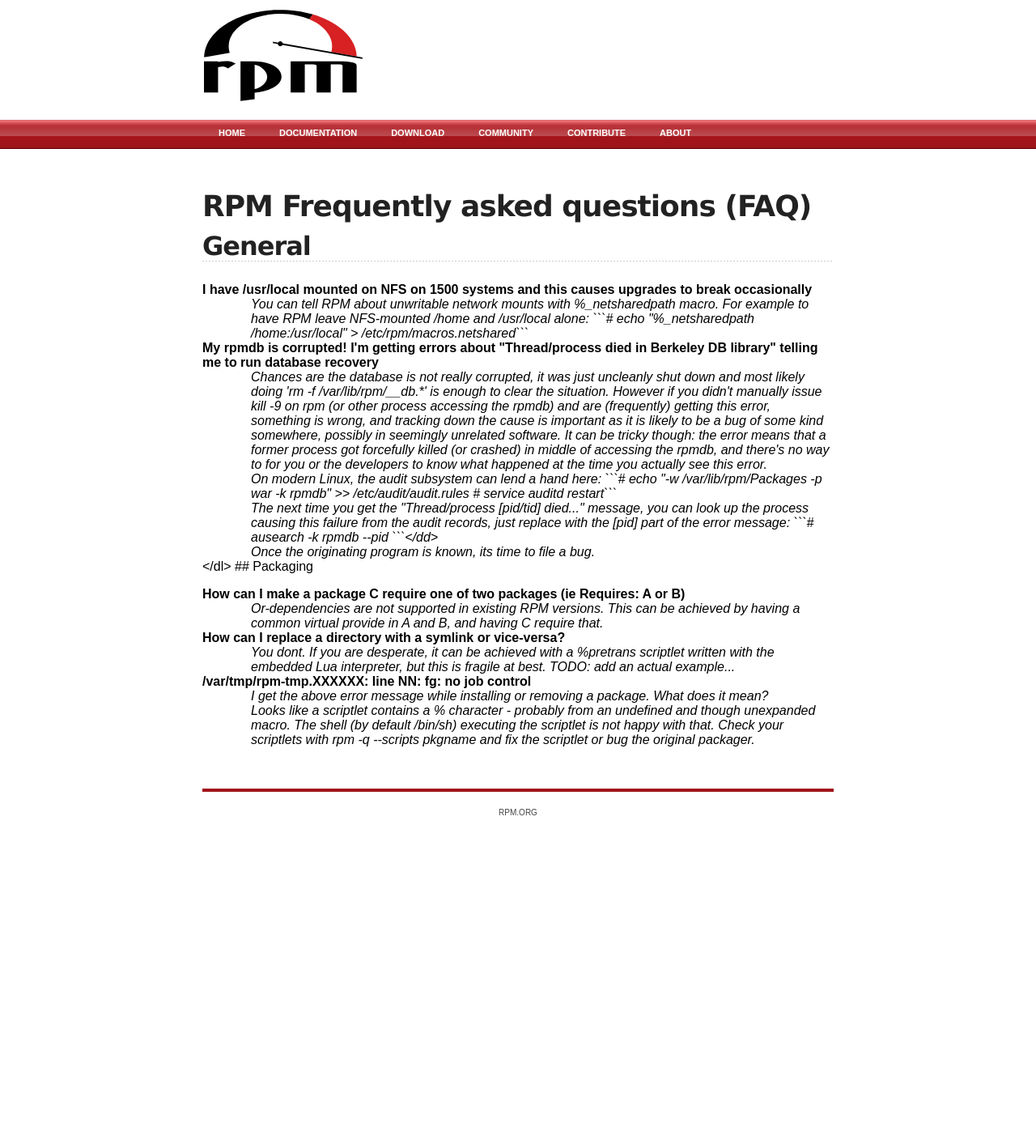
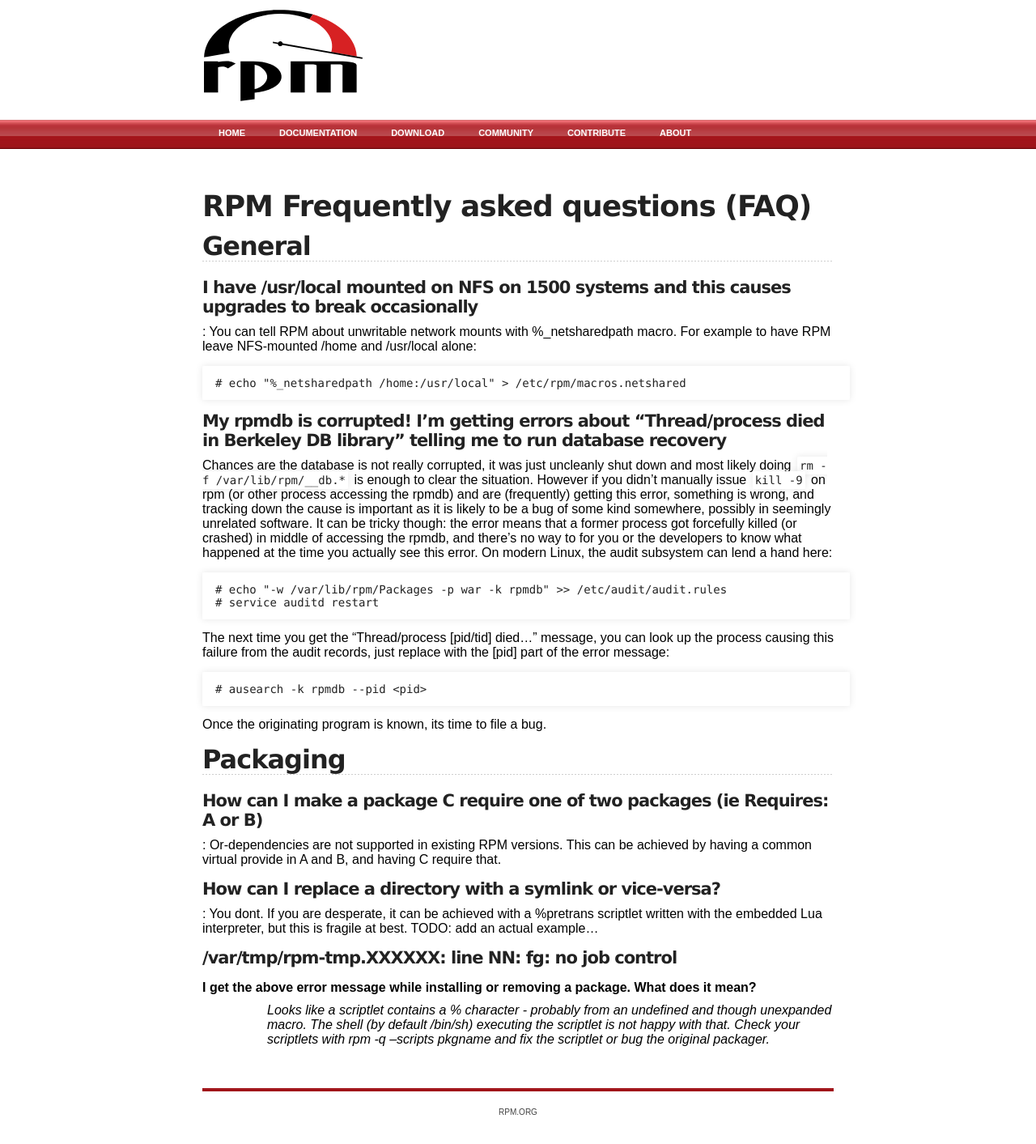
Before and after one commit to rpm-software-management/rpm-web, a Jekyll site: the page built from user_doc/faq.md, in a window 1280 px wide. Shown: the whole page at 81% size. Built offline with Jekyll 4.4.1, drawn with Linux system fonts in a browser that asks for light colours; before the commit the page ends 1043 px from its top, so only the background shows below that; part of the change alters nothing that is shown.

Commit message:
Eliminate html formatting and clean up FAQ a bit

````diff
--- a/user_doc/faq.md
+++ b/user_doc/faq.md
@@ -5,32 +5,55 @@ title: rpm.org - RPM Frequently asked questions (FAQ)
 # RPM Frequently asked questions (FAQ)
 
 ## General
-<dl>
-<dt>I have /usr/local mounted on NFS on 1500 systems and this causes upgrades to break occasionally</dt>
-<dd>You can tell RPM about unwritable network mounts with %_netsharedpath macro. For example to have RPM leave NFS-mounted /home and /usr/local alone:
-```# echo "%_netsharedpath /home:/usr/local" > /etc/rpm/macros.netshared```</dd>
-<dt>My rpmdb is corrupted! I'm getting errors about "Thread/process died in Berkeley DB library" telling me to run database recovery</dt>
-<dd>Chances are the database is not really corrupted, it was just uncleanly shut down and most likely doing 'rm -f /var/lib/rpm/__db.*' is enough to clear the situation. However if you didn't manually issue kill -9 on rpm (or other process accessing the rpmdb) and are (frequently) getting this error, something is wrong, and tracking down the cause is important as it is likely to be a bug of some kind somewhere, possibly in seemingly unrelated software. It can be tricky though: the error means that a former process got forcefully killed (or crashed) in middle of accessing the rpmdb, and there's no way to for you or the developers to know what happened at the time you actually see this error.</dd>
-<dd>On modern Linux, the audit subsystem can lend a hand here:
-```# echo "-w /var/lib/rpm/Packages -p war -k rpmdb" >> /etc/audit/audit.rules
-# service auditd restart```</dd>
-<dd>The next time you get the "Thread/process [pid/tid] died..." message, you can look up the process causing this failure from the audit records, just replace <pid> with the [pid] part of the error message:
-```# ausearch -k rpmdb --pid <pid>```</dd>
-<dd>Once the originating program is known, its time to file a bug.</dd>
-</dl>
+
+#### I have /usr/local mounted on NFS on 1500 systems and this causes upgrades to break occasionally
+: You can tell RPM about unwritable network mounts with %_netsharedpath macro.
+For example to have RPM leave NFS-mounted /home and /usr/local alone:
+```
+# echo "%_netsharedpath /home:/usr/local" > /etc/rpm/macros.netshared
+```
+
+#### My rpmdb is corrupted! I'm getting errors about "Thread/process died in Berkeley DB library" telling me to run database recovery
+Chances are the database is not really corrupted, it was just uncleanly shut
+down and most likely doing `rm -f /var/lib/rpm/__db.*` is enough to clear
+the situation. However if you didn't manually issue `kill -9` on rpm
+(or other process accessing the rpmdb) and are (frequently) getting this
+error, something is wrong, and tracking down the cause is important as it
+is likely to be a bug of some kind somewhere, possibly in seemingly unrelated
+software. It can be tricky though: the error means that a former process got
+forcefully killed (or crashed) in middle of accessing the rpmdb, and there's
+no way to for you or the developers to know what happened at the time you
+actually see this error.
+On modern Linux, the audit subsystem can lend a hand here:
+```
+# echo "-w /var/lib/rpm/Packages -p war -k rpmdb" >> /etc/audit/audit.rules
+# service auditd restart
+```
+The next time you get the "Thread/process [pid/tid] died..." message, you can
+look up the process causing this failure from the audit records, just
+replace <pid> with the [pid] part of the error message:
+```
+# ausearch -k rpmdb --pid <pid>
+```
+Once the originating program is known, its time to file a bug.
 
 
 ## Packaging
 
-<dl>
-<dt>How can I make a package C require one of two packages (ie Requires: A or B)</dt>
-<dd>Or-dependencies are not supported in existing RPM versions. This can be achieved by having a common virtual provide in A and B, and having C require that.</dd>
+#### How can I make a package C require one of two packages (ie Requires: A or B)
+: Or-dependencies are not supported in existing RPM versions. This can be
+achieved by having a common virtual provide in A and B, and having C require
+that.
 
-<dt>How can I replace a directory with a symlink or vice-versa?</dt>
-<dd>You dont. If you are desperate, it can be achieved with a %pretrans scriptlet written with the embedded Lua interpreter, but this is fragile at best. TODO: add an actual example...</dd>
+#### How can I replace a directory with a symlink or vice-versa?
+: You dont. If you are desperate, it can be achieved with a %pretrans
+scriptlet written with the embedded Lua interpreter, but this is fragile at
+best. TODO: add an actual example...
 
-<dt>/var/tmp/rpm-tmp.XXXXXX: line NN: fg: no job control</dt>
-<dd>I get the above error message while installing or removing a package. What does it mean?</dd>
+#### /var/tmp/rpm-tmp.XXXXXX: line NN: fg: no job control
+I get the above error message while installing or removing a package. What does it mean?
 
-<dd>Looks like a scriptlet contains a % character - probably from an undefined and though unexpanded macro. The shell (by default /bin/sh) executing the scriptlet is not happy with that. Check your scriptlets with rpm -q --scripts pkgname and fix the scriptlet or bug the original packager. </dd>
-</dl>
+: Looks like a scriptlet contains a % character - probably from an undefined
+and though unexpanded macro. The shell (by default /bin/sh) executing the
+scriptlet is not happy with that. Check your scriptlets with rpm -q --scripts
+pkgname and fix the scriptlet or bug the original packager.
````
